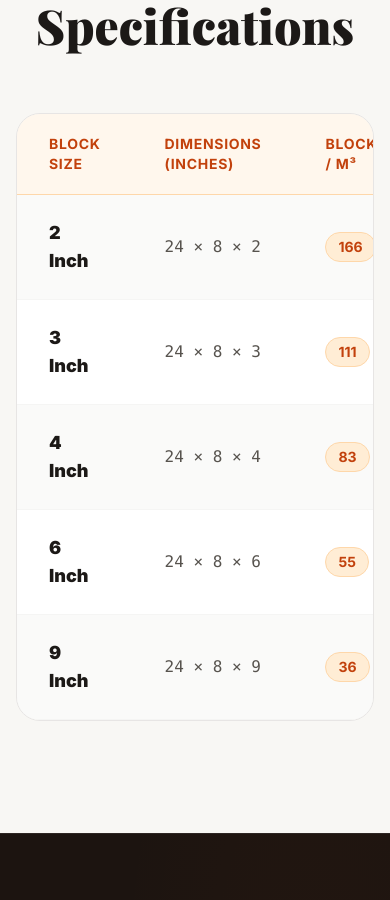
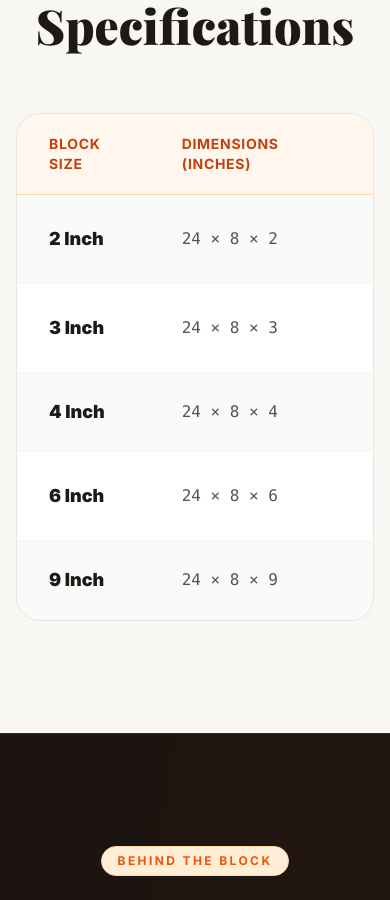
Before and after one commit to ShaikYakoub/leocon-infra-AAC-bricks, a Next.js app: page / in a window 390 px wide. Shown: the part 7110-8010 px from the top of the page. Built offline with nearby package versions, Linux system fonts and the light colour scheme.

Commit message:
Show Best Use column on mobile for homepage table

```diff
--- a/components/homepage/TechSpecsSection.tsx
+++ b/components/homepage/TechSpecsSection.tsx
@@ -42,7 +42,8 @@ export default function TechSpecsSection() {
           </h2>
         </div>
         <div className="rounded-3xl overflow-hidden border border-stone-200">
-          <table className="w-full text-left">
+          <div className="overflow-x-auto">
+            <table className="w-full min-w-[720px] text-left">
               <thead>
                 <tr className="bg-orange-50 border-b border-orange-200">
                   <th className="px-8 py-5 text-orange-700 font-bold text-sm uppercase tracking-wider">
@@ -54,7 +55,7 @@ export default function TechSpecsSection() {
                   <th className="px-8 py-5 text-orange-700 font-bold text-sm uppercase tracking-wider">
                     Blocks / m³
                   </th>
-                <th className="px-8 py-5 text-orange-700 font-bold text-sm uppercase tracking-wider hidden md:table-cell">
+                  <th className="px-8 py-5 text-orange-700 font-bold text-sm uppercase tracking-wider">
                     Best Use
                   </th>
                 </tr>
@@ -78,7 +79,7 @@ export default function TechSpecsSection() {
                         {row.count}
                       </span>
                     </td>
-                  <td className="px-8 py-6 text-stone-400 text-sm hidden md:table-cell">
+                    <td className="px-8 py-6 text-stone-400 text-sm">
                       {row.use}
                     </td>
                   </tr>
@@ -87,6 +88,7 @@ export default function TechSpecsSection() {
             </table>
           </div>
         </div>
+      </div>
     </section>
   );
 }
```
Lines whose indentation alone changed are shown as unchanged.
